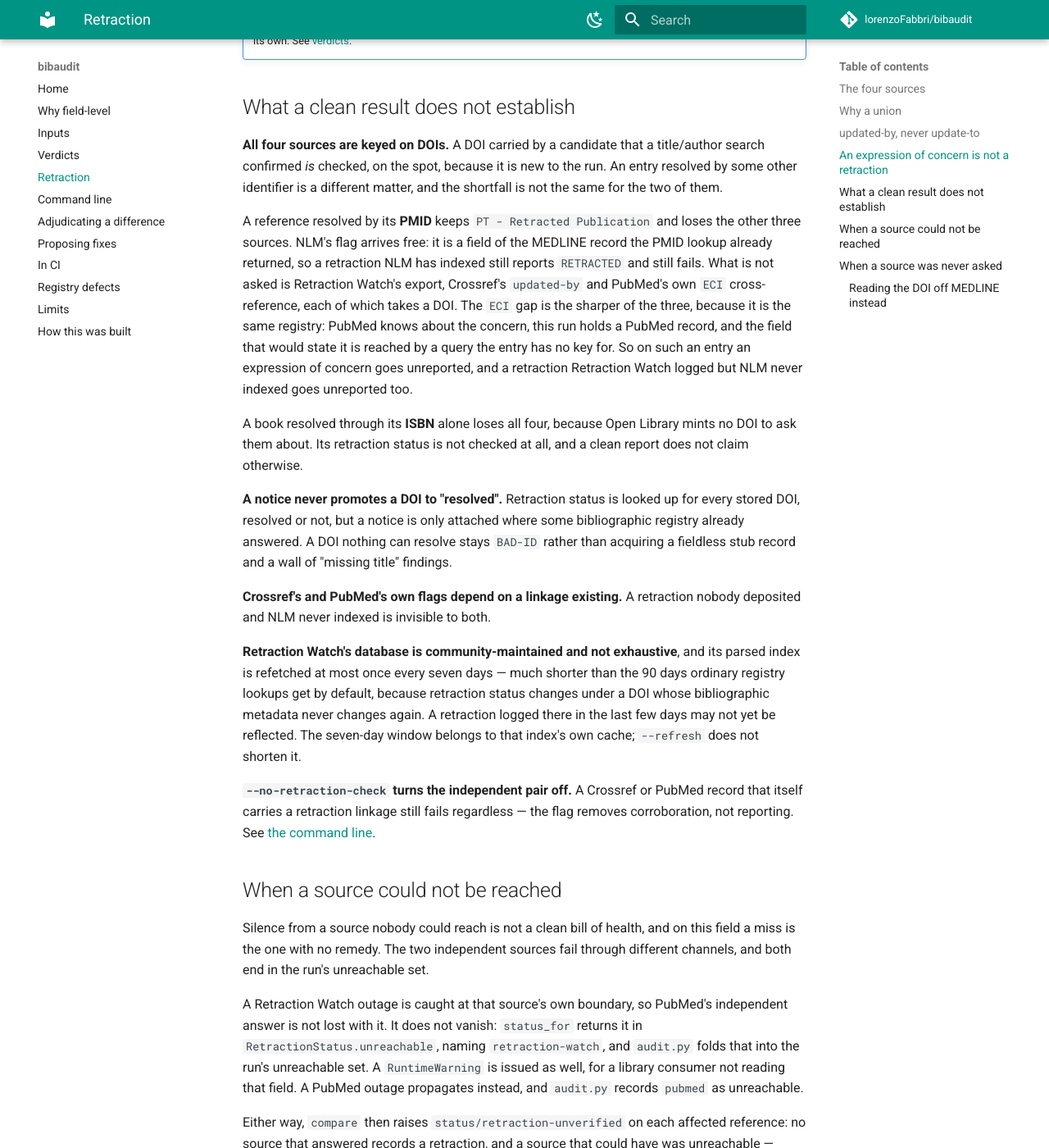
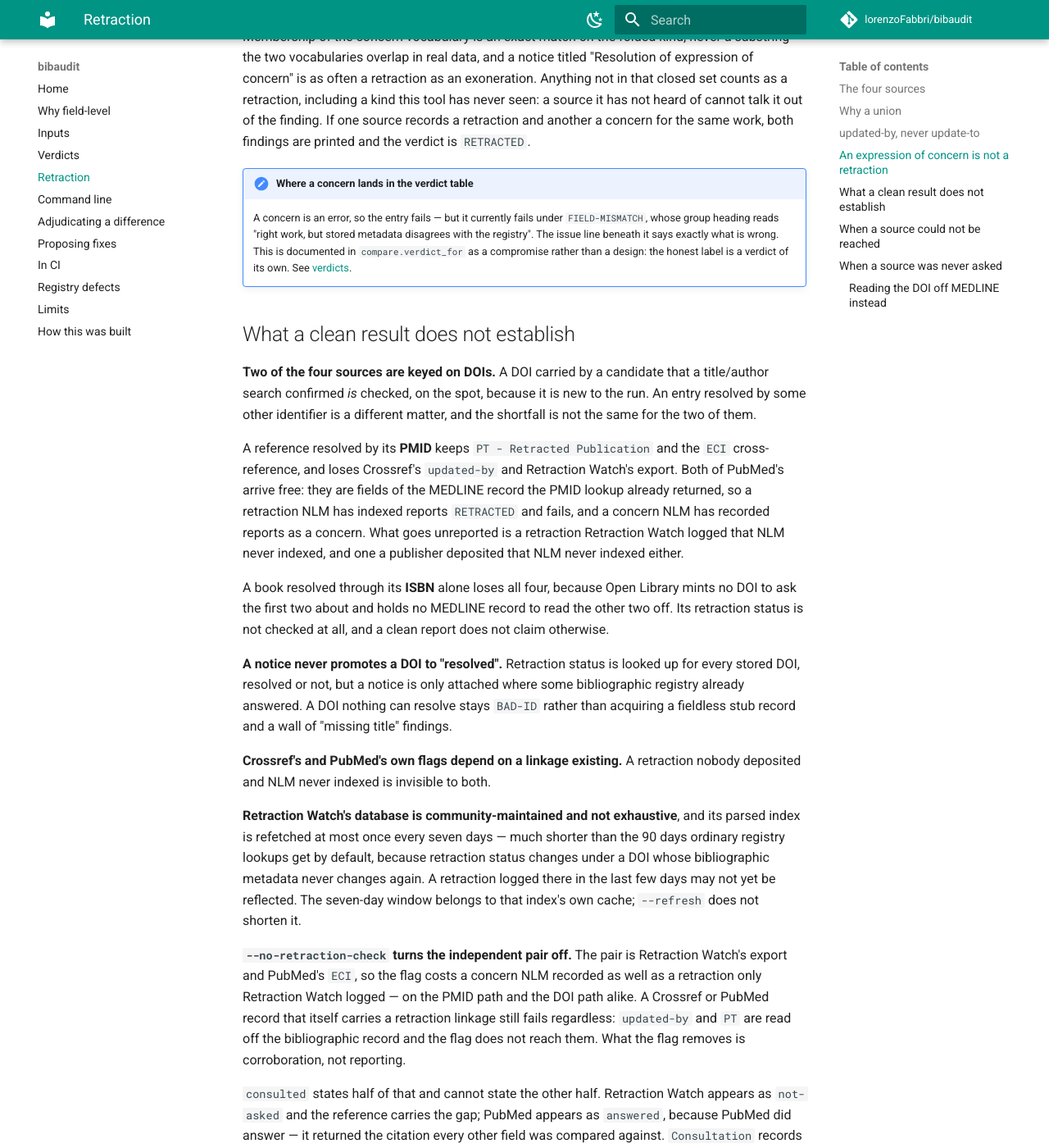
Before and after one commit to lorenzoFabbri/bibaudit, an MkDocs documentation site: the page built from docs/retraction.md, in a window 1280 px wide and 1400 px high, scrolled down 3230 px. Shown: the whole window at 82% size. Built offline with MkDocs 1.6.1 and Material for MkDocs 9.7.7, drawn with Linux system fonts in a browser that asks for light colours; comment, search, counter and statistics services are not loaded; some of the changed text lies outside the part shown.

Commit message:
State the retraction coverage a PMID-resolved reference actually gets
Two of the four sources take a DOI and two are lines on the MEDLINE
citation, so an entry resolved by its PMID keeps NLM's PT flag and the
ECI cross-reference and loses Crossref's updated-by and Retraction
Watch's export. The surfaces said all four were DOI-keyed, that such an
entry kept one of them, and that a concern about it went unreported.

Name what the status/not-asked finding lists in each case, and state the
gap --no-retraction-check opens without a line: it stops ECI being read
while PubMed still answers for the citation, so consulted has no way to
say the field went unread.

```diff
--- a/docs/retraction.md
+++ b/docs/retraction.md
@@ -7,12 +7,12 @@
 PubMed knows about this; the publisher never deposited the linkage" are different
 things to hand a reader. The second is also a bug report for the publisher.
 
-All four sources are keyed on DOIs, so how much of the union a reference gets
-depends on which identifier resolved it. A reference resolved by its PMID gets
-one of the four — MEDLINE's own flag, which is on the record the lookup already
-returned. A book resolved through its ISBN alone gets none. Neither is an
-oversight; both are stated below, under [what a clean result does not
-establish](#what-a-clean-result-does-not-establish).
+Two of the four sources are keyed on a DOI and two are fields of the MEDLINE
+citation itself, so how much of the union a reference gets depends on which
+identifier resolved it. A reference resolved by its PMID gets both of PubMed's
+and neither of the DOI-keyed pair. A book resolved through its ISBN alone gets
+none. Neither is an oversight; both are stated below, under [what a clean result
+does not establish](#what-a-clean-result-does-not-establish).
 
 ## The four sources
 
@@ -20,12 +20,12 @@
 contributed by `registries/retractions.py`, and exist because a bibliographic
 record carrying nothing is not evidence that there is nothing to carry.
 
-| Source | What is read | What it depends on |
-|---|---|---|
-| **Crossref** | the `updated-by` relation on the work's own record | a publisher having deposited the notice, and Crossref's pipeline having linked it to the work |
-| **PubMed/MEDLINE** | `PT - Retracted Publication`, curated by NLM independently of the publisher's Crossref deposit | NLM having indexed the work and applied the type |
-| **Retraction Watch** | its own bulk export, read directly — not the subset Crossref surfaced | the database having logged the retraction |
-| **PubMed `ECI`** | the "Expression of Concern In:" cross-reference, which MEDLINE records on the concerned paper's own entry | NLM having recorded the concern |
+| Source | What is read | What it depends on | What it is asked with |
+|---|---|---|---|
+| **Crossref** | the `updated-by` relation on the work's own record | a publisher having deposited the notice, and Crossref's pipeline having linked it to the work | a DOI |
+| **PubMed/MEDLINE** | `PT - Retracted Publication`, curated by NLM independently of the publisher's Crossref deposit | NLM having indexed the work and applied the type | nothing: a field of the record already in hand |
+| **Retraction Watch** | its own bulk export, read directly — not the subset Crossref surfaced | the database having logged the retraction | a DOI |
+| **PubMed `ECI`** | the "Expression of Concern In:" cross-reference, which MEDLINE records on the concerned paper's own entry | NLM having recorded the concern | nothing: a field of the record already in hand |
 
 The last two were added because each closed a gap found by running the tool
 against real DOIs. Crossref's `updated-by` does carry Retraction Watch's
@@ -39,6 +39,14 @@
 paper's own entry. PMID 23741377 carries `PT - Journal Article` and `PT -
 Research Support, Non-U.S. Gov't`, nothing retraction-shaped, and separately an
 `ECI` line naming the actual notice.
+
+The fourth column is what a reference with no DOI keeps. `ECI` sits in
+`registries/retractions.py` beside the other independent source because that is
+where the direction rule and the concern vocabulary live, not because it needs a
+key: `retractions.concern_in` takes a record and reads one field of it, and
+`audit._with_pubmed_concern` calls it for an entry resolved by its PMID. Sitting
+in that module does mean `--no-retraction-check` switches it off, on the PMID
+path and the DOI path alike.
 
 DataCite is deliberately not a fifth source. Its schema does carry an
 `IsObsoletedBy` relation, which looked like a candidate until it was queried: it
@@ -137,25 +145,23 @@
 
 ## What a clean result does not establish
 
-**All four sources are keyed on DOIs.** A DOI carried by a candidate that a
-title/author search confirmed *is* checked, on the spot, because it is new to
+**Two of the four sources are keyed on DOIs.** A DOI carried by a candidate that
+a title/author search confirmed *is* checked, on the spot, because it is new to
 the run. An entry resolved by some other identifier is a different matter, and
 the shortfall is not the same for the two of them.
 
-A reference resolved by its **PMID** keeps `PT - Retracted Publication` and
-loses the other three sources. NLM's flag arrives free: it is a field of the
-MEDLINE record the PMID lookup already returned, so a retraction NLM has indexed
-still reports `RETRACTED` and still fails. What is not asked is Retraction
-Watch's export, Crossref's `updated-by` and PubMed's own `ECI` cross-reference,
-each of which takes a DOI. The `ECI` gap is the sharper of the three, because it
-is the same registry: PubMed knows about the concern, this run holds a PubMed
-record, and the field that would state it is reached by a query the entry has no
-key for. So on such an entry an expression of concern goes unreported, and a
-retraction Retraction Watch logged but NLM never indexed goes unreported too.
+A reference resolved by its **PMID** keeps `PT - Retracted Publication` and the
+`ECI` cross-reference, and loses Crossref's `updated-by` and Retraction Watch's
+export. Both of PubMed's arrive free: they are fields of the MEDLINE record the
+PMID lookup already returned, so a retraction NLM has indexed reports
+`RETRACTED` and fails, and a concern NLM has recorded reports as a concern. What
+goes unreported is a retraction Retraction Watch logged that NLM never indexed,
+and one a publisher deposited that NLM never indexed either.
 
 A book resolved through its **ISBN** alone loses all four, because Open Library
-mints no DOI to ask them about. Its retraction status is not checked at all, and
-a clean report does not claim otherwise.
+mints no DOI to ask the first two about and holds no MEDLINE record to read the
+other two off. Its retraction status is not checked at all, and a clean report
+does not claim otherwise.
 
 **A notice never promotes a DOI to "resolved".** Retraction status is looked up
 for every stored DOI, resolved or not, but a notice is only attached where some
@@ -174,9 +180,21 @@
 seven-day window belongs to that index's own cache; `--refresh` does not shorten
 it.
 
-**`--no-retraction-check` turns the independent pair off.** A Crossref or PubMed
-record that itself carries a retraction linkage still fails regardless — the flag
-removes corroboration, not reporting. See [the command line](cli.md).
+**`--no-retraction-check` turns the independent pair off.** The pair is
+Retraction Watch's export and PubMed's `ECI`, so the flag costs a concern NLM
+recorded as well as a retraction only Retraction Watch logged — on the PMID path
+and the DOI path alike. A Crossref or PubMed record that itself carries a
+retraction linkage still fails regardless: `updated-by` and `PT` are read off
+the bibliographic record and the flag does not reach them. What the flag removes
+is corroboration, not reporting.
+
+`consulted` states half of that and cannot state the other half. Retraction
+Watch appears as `not-asked` and the reference carries the gap; PubMed appears as
+`answered`, because PubMed did answer — it returned the citation every other
+field was compared against. `Consultation` records what happened to a *source*,
+and there is no state in it for a source that answered one question and was not
+asked a second one off the same reply. So a run given this flag has one unstated
+gap, and it is stated here instead. See [the command line](cli.md).
 
 ## When a source could not be reached
 
@@ -216,22 +234,33 @@
 ## When a source was never asked
 
 The same rule from the other direction. A reference resolved by its **PMID** is
-asked of PubMed and of nobody else: the other three sources are keyed on a DOI
-it does not carry. Left to speak for itself such an entry renders `verdict: OK,
-issues: []` — a clean bill of health from a run that consulted one source out of
-four, which is the output this tool exists to prevent. `--no-retraction-check`
-and a book resolved by its ISBN have the same shape.
+asked of PubMed and of nobody else: the two DOI-keyed sources have no key to be
+asked with. Left to speak for itself such an entry renders `verdict: OK, issues:
+[]` — a clean bill of health from a run that reached two of the four sources and
+had no way to reach the other two, which is the output this tool exists to
+prevent. A book resolved by its ISBN, and any run given
+`--no-retraction-check`, have the same shape.
 
 So where no source that answered records a retraction, `compare` raises
-`status/not-asked` on the reference, at `info` severity and naming the sources:
-"retraction status not corroborated: crossref, retraction-watch were never asked
-about this reference". It reaches the reader by the three routes above, the
-banner line ending in `not asked` rather than `unreachable`. An entry a source
-*did* report a retraction for gets the retraction instead: an answer arrived,
-and there is no gap left to state. `consulted` states the gap too — `crossref`,
-`datacite`, `pubmed` and `retraction-watch` are named on every reference in
-every run, so a source that was not asked reads as `not-asked` rather than as a
-key that is not there.
+`status/not-asked` on the reference, at `info` severity, naming every source
+that carries the signal and was not asked:
+
+| The reference | What the finding names |
+|---|---|
+| resolved by its PMID | `crossref, retraction-watch` |
+| a book resolved by its ISBN | `crossref, pubmed, retraction-watch` |
+| any reference under `--no-retraction-check` | `retraction-watch` |
+
+It reaches the reader by the three routes above, the banner line ending in `not
+asked` rather than `unreachable`. An entry a source *did* report a retraction for
+gets the retraction instead: an answer arrived, and there is no gap left to
+state. `consulted` states the gap too — `crossref`, `datacite`, `pubmed` and
+`retraction-watch` are named on every reference in every run, so a source that
+was not asked reads as `not-asked` rather than as a key that is not there.
+
+The third row is the narrower of the three, and the difference is the one this
+page states above: `--no-retraction-check` also stops PubMed's `ECI` being read,
+and no `not-asked` line says so, because PubMed answered.
 
 Two kinds rather than one, because the reader's next move differs: a rerun may
 settle an outage, and no rerun asks Retraction Watch about a reference with no
@@ -243,7 +272,7 @@
 ### Reading the DOI off MEDLINE instead
 
 MEDLINE's `AID` list carries the work's own DOI on most modern records, and
-using it as a second lookup key would restore all three missing sources for a
+using it as a second lookup key would restore both missing sources for a
 PMID-resolved reference. It is not done, and the reasons are worth keeping
 because the option stays open:
 
```
Also changed, not shown: CLAUDE.md (+5 -3 lines), README.md (+16 -15 lines), docs/cli.md (+17 -9 lines), docs/index.md (+4 -4 lines), docs/limits.md (+20 -15 lines).
